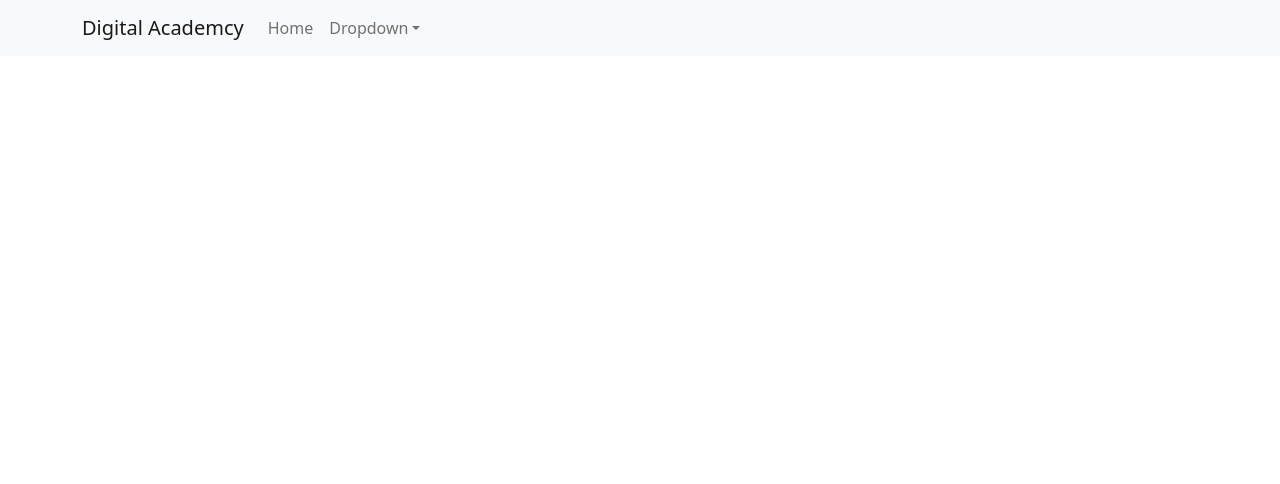
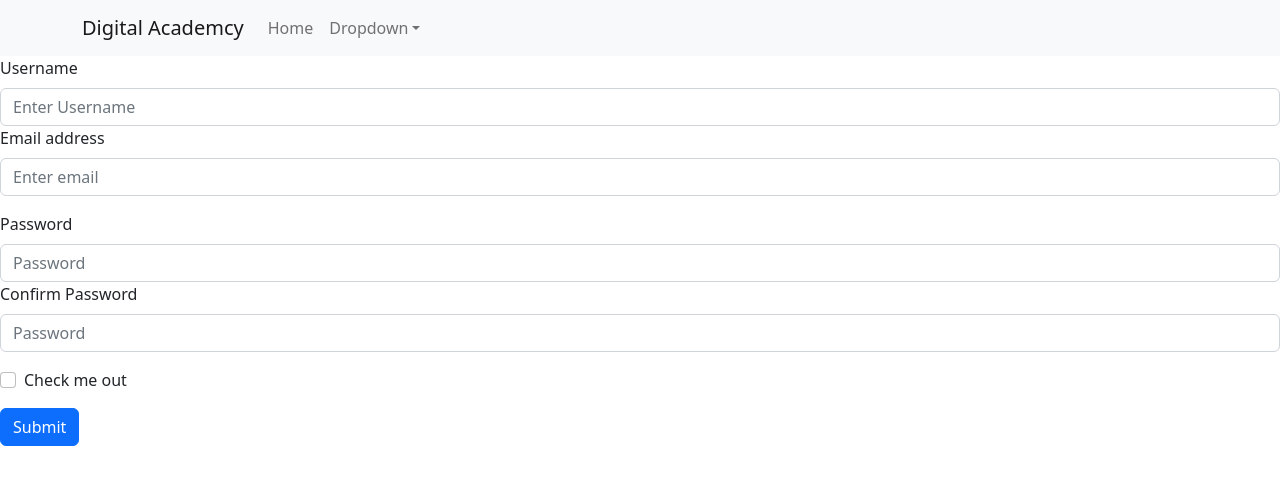
Before and after one commit to Fortunate05/FortunateLogin_Register-React, a React (Vite) app in the folder Ntwanano/: page /Register in a window 1280 px wide. Shown: the top 484 px of the page. Built offline with nearby package versions, Linux system fonts and the light colour scheme.

Commit message:
added code from react bootstraps  in register.jsx

```diff
--- a/Ntwanano/src/Pages/Register.jsx
+++ b/Ntwanano/src/Pages/Register.jsx
@@ -1,12 +1,33 @@
 import React from 'react'
 import Header from '../Components/Header'
+import Button from 'react-bootstrap/Button';
+import Form from 'react-bootstrap/Form';
 
 function Register() {
   return (
-    <div><Header/>
+    <div><Header />
+      <Form>
 
+        <Form.Group className="mb-3" controlId="formBasicEmail">
+          <Form.Label>Username</Form.Label>
+          <Form.Control type="Username" placeholder="Enter Username" />
+          <Form.Label>Email address</Form.Label>
+          <Form.Control type="email" placeholder="Enter email" />
+        </Form.Group>
 
-
+        <Form.Group className="mb-3" controlId="formBasicPassword">
+          <Form.Label>Password</Form.Label>
+          <Form.Control type="Confirm" placeholder="Password" />
+          <Form.Label>Confirm Password</Form.Label>
+          <Form.Control type="password" placeholder="Password" />
+        </Form.Group>
+        <Form.Group className="mb-3" controlId="formBasicCheckbox">
+          <Form.Check type="checkbox" label="Check me out" />
+        </Form.Group>
+        <Button variant="primary" type="submit">
+          Submit
+        </Button>
+      </Form>
     </div>
   )
 }
```
